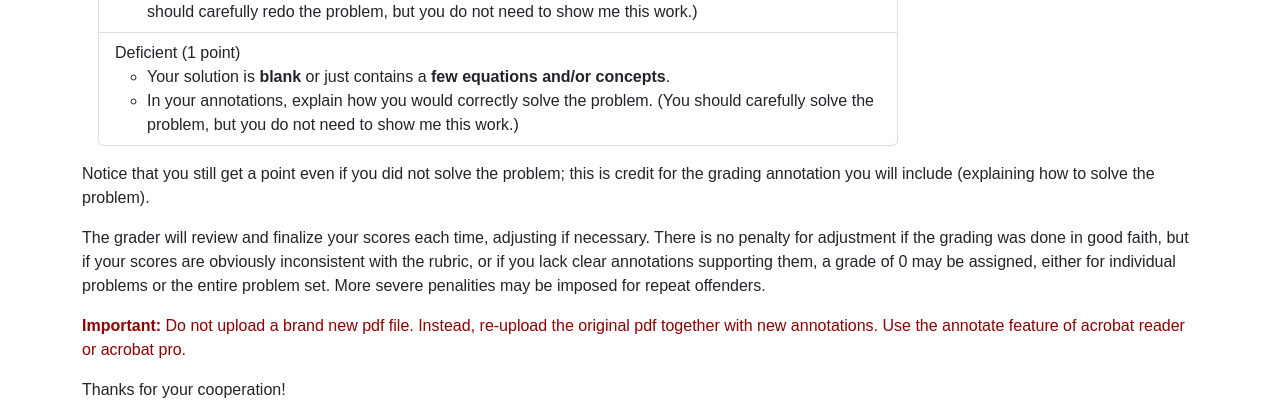
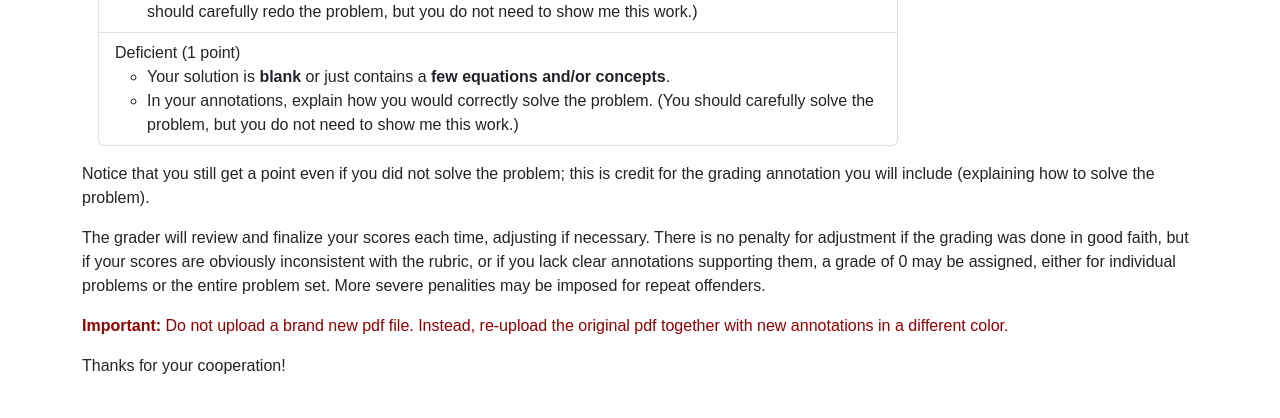
Before and after one commit to Capook/courses, a Django app: page /selfgrade/grading_instructions/ in a window 1280 px wide. Shown: the part 525-943 px from the top of the page. After the commit the page ends 899 px from the top, so only its background shows below. Run offline with Django 5.2, Linux system fonts and the light colour scheme; parts of the project's set-up code (start-up, migrations or seed data) failed here and were passed over; some libraries are stand-ins or nearby versions.

Commit message:
update grading instructions

```diff
--- a/courses/selfgrade/forms.py
+++ b/courses/selfgrade/forms.py
@@ -36,7 +36,7 @@ class GradedSubmissionForm(forms.ModelForm):
         model = Submission
         fields = ["graded_submission"]
         labels = {"graded_submission":'Supporting annotations'}
-        help_texts = {"graded_submission": 'Upload an annotated version of the same PDF you originally submitted for this assignment.  The annotations should be immediately visible--large and in a different color like red.  They should support your scores entered above.  Do not edit the PDF content; instead use annotations and upload here.'}
+        help_texts = {"graded_submission": 'Upload an annotated version of the same PDF you originally submitted for this assignment.  The annotations should be immediately visible--large and in a different color like red.  They should support your scores entered above.'}
         widgets = {
             "graded_submission": forms.ClearableFileInput(
                 attrs={"accept": "application/pdf"},
--- a/courses/templates/selfgrade/grading_instructions.html
+++ b/courses/templates/selfgrade/grading_instructions.html
@@ -95,7 +95,7 @@
   More severe penalities may be imposed for repeat offenders.
 
 <p style="color:darkred"><b>Important:</b> Do not upload a brand new pdf file. Instead, re-upload the original pdf together with new
-  annotations. Use the annotate feature of acrobat reader or acrobat pro.</p>
+  annotations in a different color.</p>
 
   <p>Thanks for your cooperation!</p>
 </div>
```
